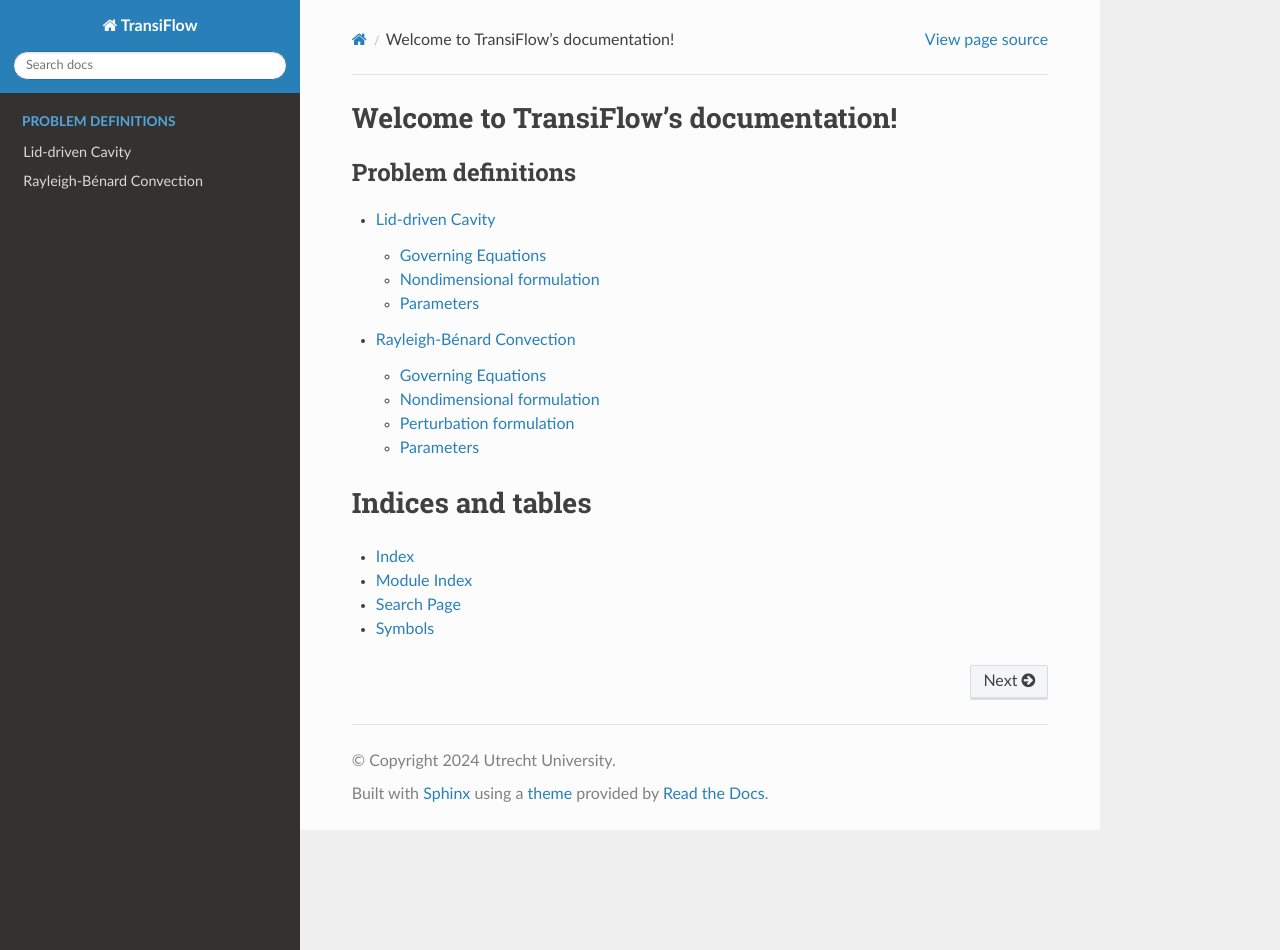
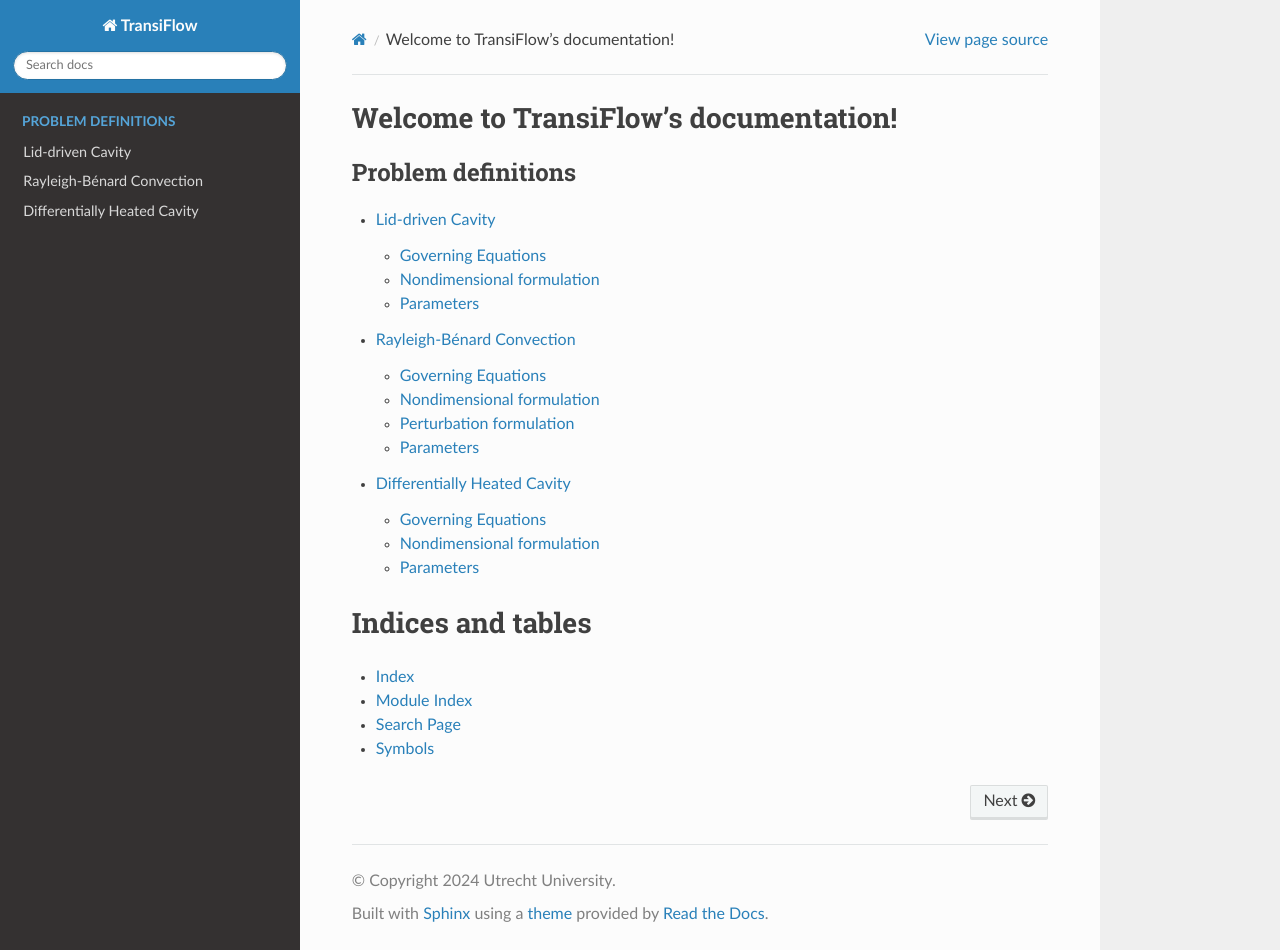
Before and after one commit to BIMAU/transiflow, a Sphinx documentation site: the page built from doc/index.rst, in a window 1280 px wide and 950 px high. Built offline with Sphinx 7.4.7 and the Read the Docs theme 2.0.0, drawn with Linux system fonts in a browser that asks for light colours; pages that are not in the unit, such as notebooks, are missing from menus; some of the changed lines change nothing that is shown.

Commit message:
doc: Add documentation for the differentially heated cavity problem.

```diff
--- a/doc/index.rst
+++ b/doc/index.rst
@@ -12,6 +12,7 @@ Welcome to TransiFlow's documentation!
 
    problems/ldc
    problems/rb
+   problems/dhc
 
 .. toctree::
    :maxdepth: 3
--- /dev/null
+++ b/doc/problems/dhc.rst
@@ -0,0 +1,50 @@
+Differentially Heated Cavity
+============================
+In the differentially heated cavity, the fluid is driven by two opposite vertical walls that have different temperatures $T_A$ and $T_B$.
+
+Governing Equations
+-------------------
+In a domain of dimensions $L \\times B \\times D$, the governing equations are given by
+
+.. math:: \frac{\partial \mathbf{u}}{\partial t} + (\mathbf{u} \cdot \nabla) \mathbf{u} &= -\frac{1}{\rho_0} \nabla p + \nu \nabla^2 \mathbf{u} - \frac{\rho g}{\rho_0} e_z\\
+          \nabla \cdot \mathbf{u} &= 0\\
+          \frac{\partial T}{\partial t} + (\mathbf{u} \cdot \nabla) T &= \kappa_T \nabla^2 T
+
+with boundary conditions
+
+.. math:: x &= 0 &:~& u = v = w = 0, T = T_A\\
+          x &= L &:~& u = v = w = 0, T = T_B\\
+          y &= 0, B &:~& u = v = w = \frac{\partial T}{\partial y} = 0\\
+          z &= 0, D &:~& u = v = w = \frac{\partial T}{\partial z} = 0
+
+where $T_A$ is the temperature of the left wall and $T_B$ is the temperature of the right wall. See :ref:`symbols` for the definition of all quantities used here.
+
+Nondimensional formulation
+--------------------------
+In TransiFlow, we implement the following nondimensionalized equations
+
+.. math:: \frac{\partial \tilde{\mathbf{u}}}{\partial \tilde t} + (\tilde{\mathbf{u}} \cdot \tilde \nabla) \tilde{\mathbf{u}} &= -\tilde \nabla \tilde p +\frac{1}{\mathrm{Gr}^{1/2}}\tilde \nabla^2 \tilde{\mathbf{u}} + \tilde T e_z\\
+          \tilde\nabla \cdot \tilde{\mathbf{u}} &= 0\\
+          \frac{\partial \tilde T}{\partial \tilde t} + (\tilde{\mathbf{u}} \cdot \tilde\nabla) \tilde T &= \frac{1}{\mathrm{Pr} \mathrm{Gr}^{1/2}} \tilde \nabla^2 \tilde T
+
+with boundary conditions
+
+.. math:: \tilde x &= 0 &:~& \tilde u = \tilde v = \tilde w = 0, \tilde T = \frac{1}{2}\\
+          \tilde x &= A_x &:~& \tilde u = \tilde v = \tilde w = 0, \tilde T = -\frac{1}{2}\\
+          \tilde y &= 0, A_y &:~& \tilde u = \tilde v = \tilde w = \frac{\partial \tilde T}{\partial \tilde y} = 0\\
+          \tilde z &= 0, 1 &:~& \tilde u = \tilde v = \tilde w = \frac{\partial \tilde T}{\partial \tilde z} = 0
+
+Here $x$, $y$ and $z$ are scaled by $D$, and hence $A_x = L / D$ and $A_y = B / D$. The other quantities are scaled using $u = \\hat u \\nu / D$, $t = \\hat t D^2 / \\nu$, $p = \\hat p (\\mu \\nu / D^2) - \\rho_0 g z$, $T = (T_B - T_A) \\hat T + 1 / 2 (T_A + T_B)$ and additionally $\\hat u = \\tilde u \\mathrm{Gr}^{1/2}$, $\\hat t = \\tilde t \\mathrm{Gr}^{-1/2}$, $\\hat p = \\tilde p \\mathrm{Gr}$, $\\hat T = \\tilde T$. Moreover, the Prandtl number is given by $\\mathrm{Pr} = \\nu / \\kappa_T$, the Rayleigh number by $\\mathrm{Ra} = (\\alpha_T g \\Delta T D^3) / (\\nu \\kappa_T)$ and the Grashof number by $\\mathrm{Gr} = \\mathrm{Ra} / \\mathrm{Pr}$. All other quantities are defined in :ref:`symbols`.
+
+Parameters
+----------
+These are the relevant parameters in the ``parameters`` dictionary for this problem type.
+
+===================== ============= =====
+Parameter name        Default value Notes
+===================== ============= =====
+``'Problem Type'``                  Set to ``'Differentially Heated Cavity'``
+``'Rayleigh Number'`` 1.0           Unused if Gr is defined
+``'Prandtl Number'``  1.0
+``'Grashof Number'``  Ra / Pr       Overrides Ra if defined
+===================== ============= =====
```
